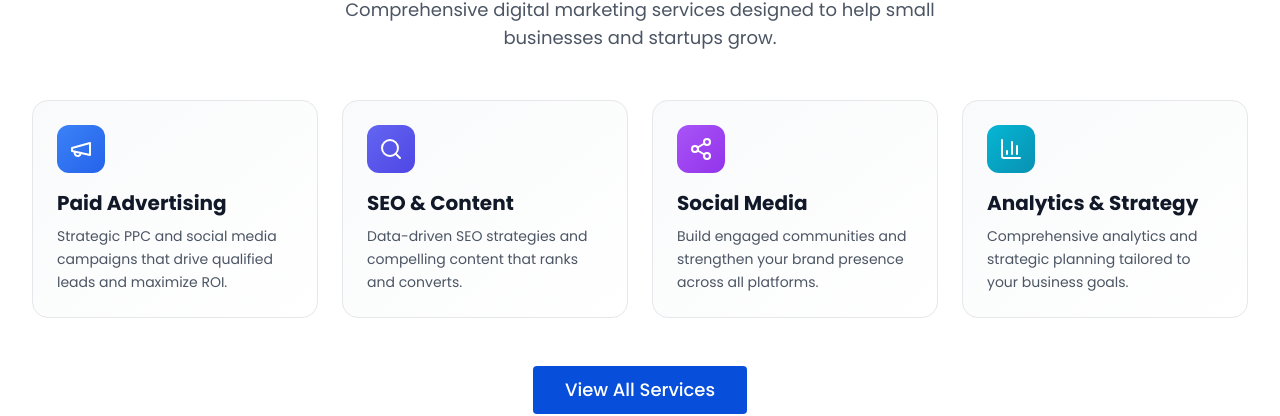
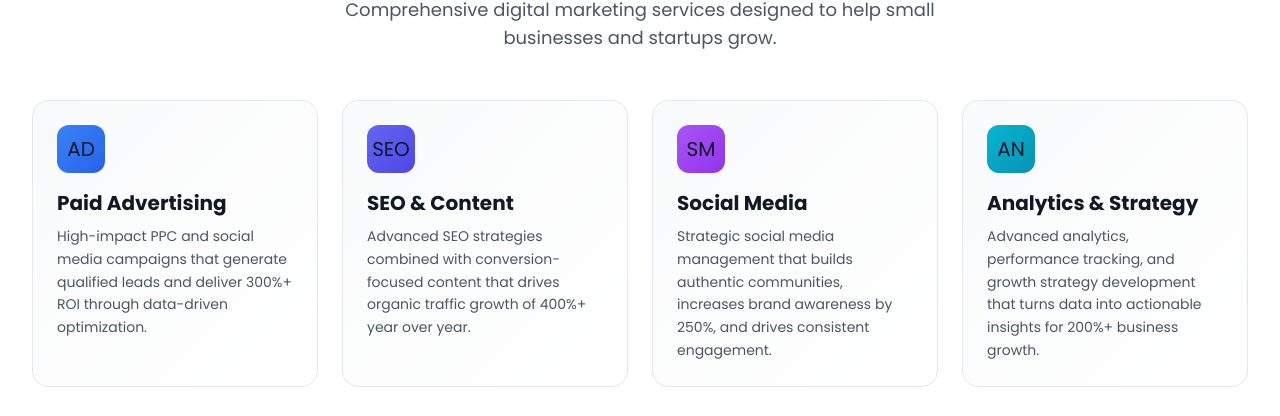
Before and after one commit to arrowaydigital/Arroway, a React (Vite) app: page / in a window 1280 px wide. Shown: the part 976-1392 px from the top of the page. Built offline with nearby package versions, Linux system fonts and the light colour scheme.

Commit message:
Update HomeServicesPreview.tsx

```diff
--- a/src/components/features/HomeServicesPreview.tsx
+++ b/src/components/features/HomeServicesPreview.tsx
@@ -1,4 +1,4 @@
-import { Megaphone, Search, Share2, BarChart3 } from "lucide-react";
+import React from "react";
 import { Link } from "react-router-dom";
 import { Button } from "@/components/ui/button";
 import { FadeInSection } from "@/components/animations/FadeInSection";
@@ -7,27 +7,27 @@ import { motion } from "framer-motion";
 export function HomeServicesPreview() {
   const services = [
     {
-      icon: Megaphone,
+      icon: "AD",
       title: "Paid Advertising",
-      description: "Strategic PPC and social media campaigns that drive qualified leads and maximize ROI.",
+      description: "High-impact PPC and social media campaigns that generate qualified leads and deliver 300%+ ROI through data-driven optimization.",
       color: "from-blue-500 to-blue-600",
     },
     {
-      icon: Search,
+      icon: "SEO",
       title: "SEO & Content",
-      description: "Data-driven SEO strategies and compelling content that ranks and converts.",
+      description: "Advanced SEO strategies combined with conversion-focused content that drives organic traffic growth of 400%+ year over year.",
       color: "from-indigo-500 to-indigo-600",
     },
     {
-      icon: Share2,
+      icon: "SM",
       title: "Social Media",
-      description: "Build engaged communities and strengthen your brand presence across all platforms.",
+      description: "Strategic social media management that builds authentic communities, increases brand awareness by 250%, and drives consistent engagement.",
       color: "from-purple-500 to-purple-600",
     },
     {
-      icon: BarChart3,
+      icon: "AN",
       title: "Analytics & Strategy",
-      description: "Comprehensive analytics and strategic planning tailored to your business goals.",
+      description: "Advanced analytics, performance tracking, and growth strategy development that turns data into actionable insights for 200%+ business growth.",
       color: "from-cyan-500 to-cyan-600",
     },
   ];
@@ -55,7 +55,7 @@ export function HomeServicesPreview() {
                 className="h-full bg-gradient-to-br from-gray-50 to-white p-6 rounded-2xl border border-gray-200 hover:border-[#074edb] hover:shadow-lg transition-all"
               >
                 <div className={`w-12 h-12 bg-gradient-to-br ${service.color} rounded-xl flex items-center justify-center mb-4`}>
-                  <service.icon className="h-6 w-6 text-white" />
+                  <div className="text-xl">{service.icon}</div>
                 </div>
 
                 <h3 className="text-xl font-bold text-gray-900 mb-2">
```
